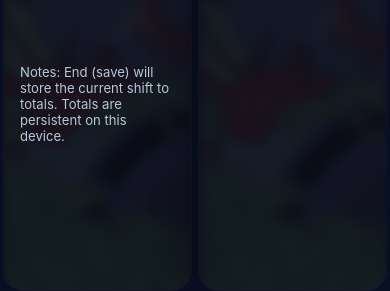
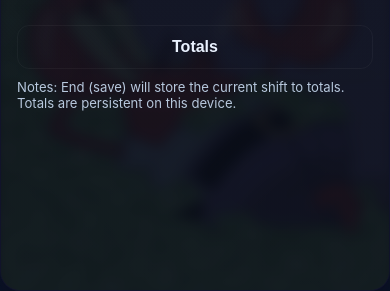
Before and after one commit to fletcherholt/Mr-Krabs-Money-Tracker, a plain HTML site: page wage_against_machine.html in a window 390 px wide. Shown: the part 553-844 px from the top of the page. Drawn offline with Linux system fonts and the light colour scheme.

Commit message:
Refactor layout to display only one page at a time and adjust card dimensions for improved mobile experience

```diff
--- a/wage_against_machine.html
+++ b/wage_against_machine.html
@@ -22,9 +22,9 @@
   /* Keep a subtle page overlay; the card will host the actual image */
   body::after{content:"";position:fixed;inset:0;background:linear-gradient(rgba(6,10,22,0.45), rgba(6,10,22,0.45));z-index:-1}
   /* The main sheet fills the available viewport height so the card can stretch on mobile */
-  .sheet{width:100%;max-width:520px;height:calc(100vh - 24px);display:flex;flex-direction:row}
+  .sheet{width:100%;max-width:520px;height:calc(100vh - 24px);display:flex}
   /* Card should fill the sheet and layout children vertically; reduced padding for tighter layout */
-  .card{position:relative;overflow:hidden;background-color:rgba(8,12,22,0.72);background-image:linear-gradient(180deg, rgba(255,255,255,0.02), rgba(255,255,255,0.01));border-radius:14px;padding:12px;border:1px solid rgba(124,92,255,0.06);box-shadow:0 12px 40px rgba(8,10,20,0.6);display:flex;flex-direction:column;height:100%;width:50%;margin:0 3px}
+  .card{position:relative;overflow:hidden;background-color:rgba(8,12,22,0.72);background-image:linear-gradient(180deg, rgba(255,255,255,0.02), rgba(255,255,255,0.01));border-radius:14px;padding:12px;border:1px solid rgba(124,92,255,0.06);box-shadow:0 12px 40px rgba(8,10,20,0.6);display:flex;flex-direction:column;height:100%}
 
   /* Card background image (blurred) and dark overlay for readable foreground */
   .card::before{content:"";position:absolute;inset:0;background-image:url('5ed467ed44f9800643a141b8a6472b97.jpg');background-size:cover;background-position:center center;filter:blur(6px) saturate(1.03) contrast(0.95);transform:scale(1.03);z-index:-1}
@@ -59,9 +59,9 @@
   .live-amount #liveAmount{font-variant-numeric:tabular-nums}
   .live-sub{color:var(--muted);font-size:clamp(1rem,3.5vw,1.25rem);margin-top:4px}
 
-    /* Show both pages side by side on mobile */
-  .page{display:flex;flex:1;flex-direction:column;width:50%}
-  .page.active{display:flex}
+    /* Only show one page at a time - proper page switching */
+  .page{display:none !important;flex:1;flex-direction:column}
+  .page.active{display:flex !important}
     .totals{display:flex;justify-content:space-between;align-items:center;gap:10px}
   .totals .num{font-weight:900;font-size:1.5rem}
   /* Allow the shift list to take remaining space and scroll when needed */
@@ -135,7 +135,7 @@
         <div class="live-sub" id="liveSub">Elapsed: 00:00:00</div>
       </div>
 
-      <div style="margin-top:12px;display:none;gap:8px">
+      <div style="margin-top:12px;display:flex;gap:8px">
         <button id="totalsBtn" class="btn ghost" style="flex:1">Totals</button>
       </div>
 
@@ -152,7 +152,7 @@
           </div>
           <div style="text-align:right">
             <div class="tiny muted">Saved locally</div>
-            <button id="backBtn" class="btn ghost" style="margin-top:6px;display:none">Back</button>
+            <button id="backBtn" class="btn ghost" style="margin-top:6px">Back</button>
           </div>
         </div>
       </header>
```
